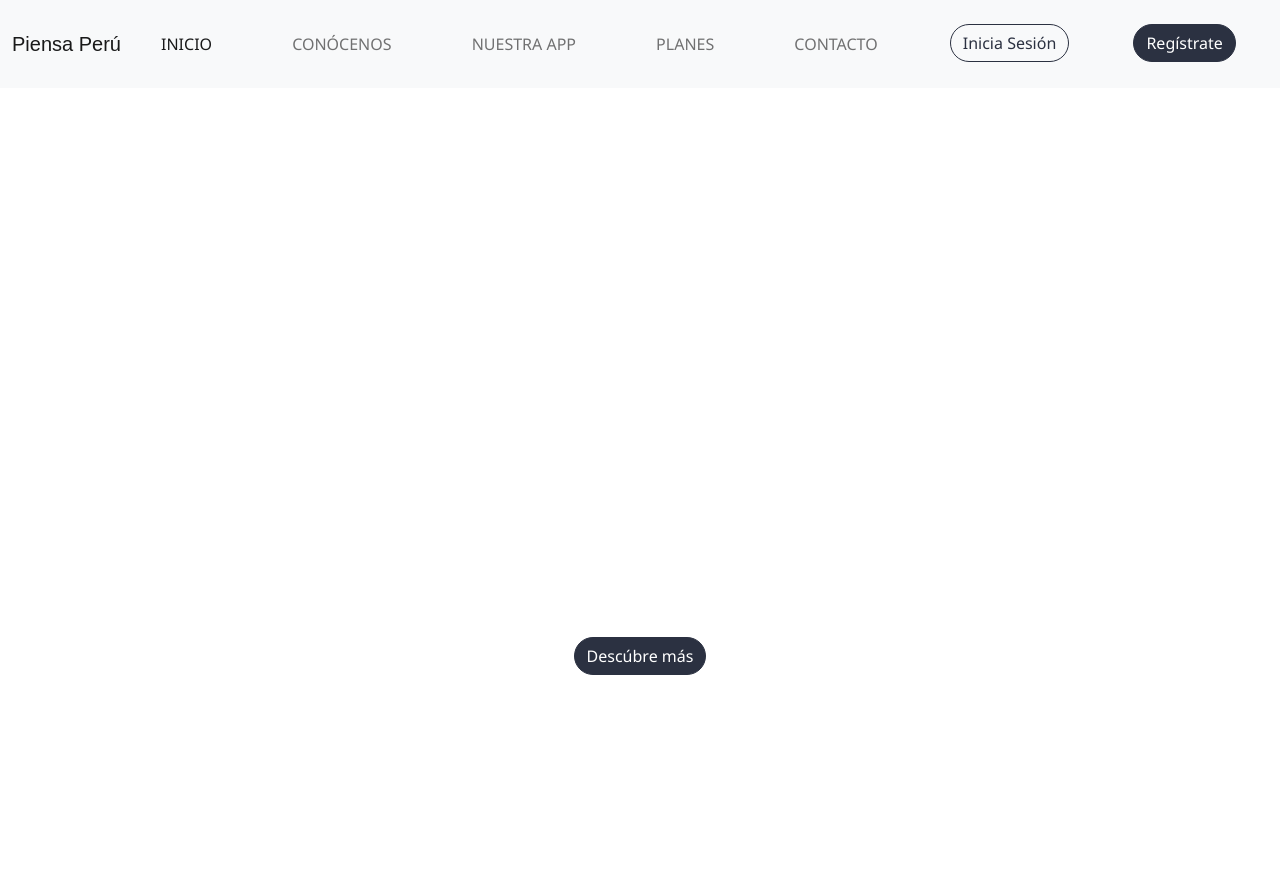
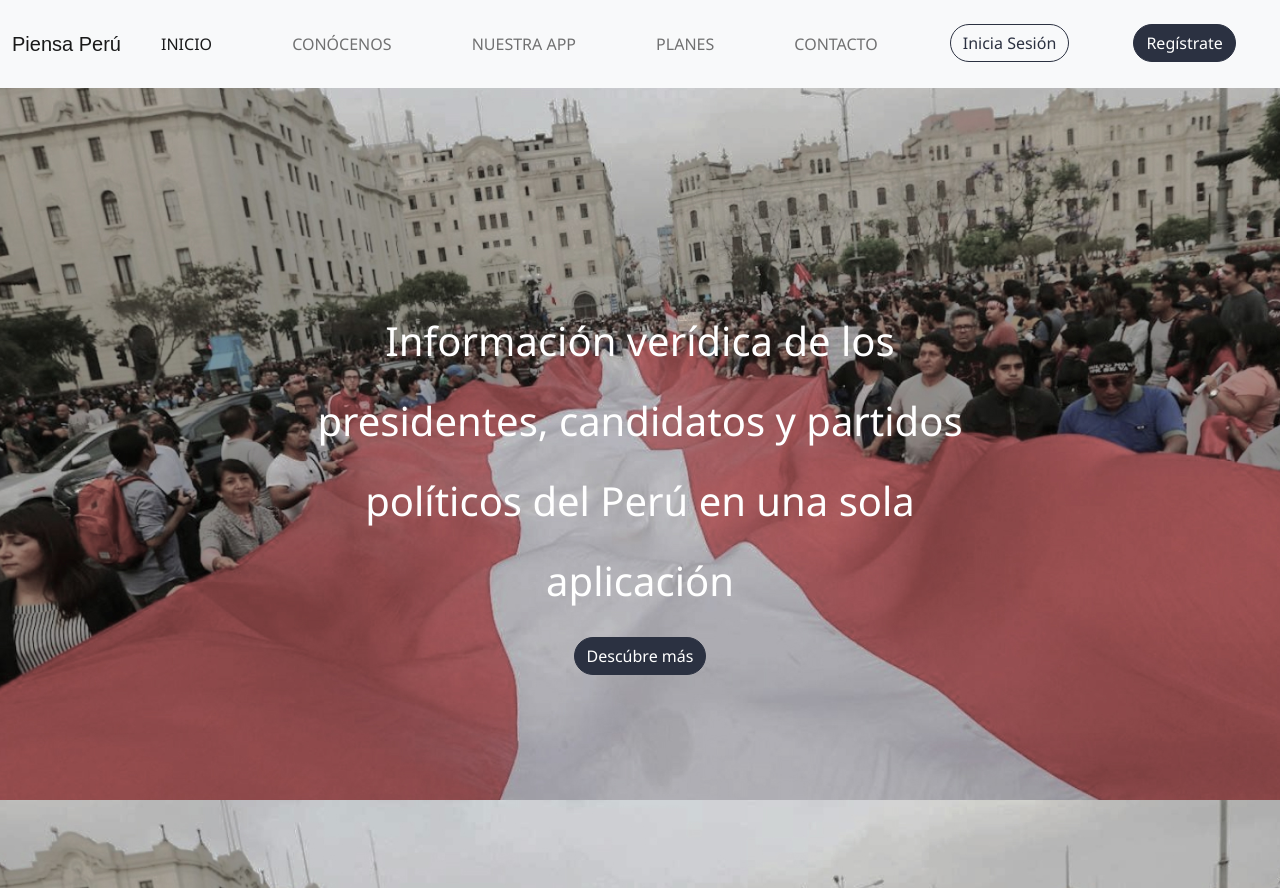
Before and after one commit to JPonte09/PIENSAPERU, a website: page index.html in a window 1280 px wide. Shown: the top 888 px of the page. Drawn offline with Linux system fonts and the light colour scheme; the site is published under a folder, as on GitHub Pages, so addresses that start at the root find nothing; a web font is replaced by a local one.

Commit message:
Update reducido.css

```diff
--- a/css/reducido.css
+++ b/css/reducido.css
@@ -1,5 +1,5 @@
 body {
-  background-image: url('/img/portada.jpg');
+  background-image: url('../img/portada.jpg');
   background-repeat: no-repeat;
   background-attachment: fixed;
   background-position: center;
```
